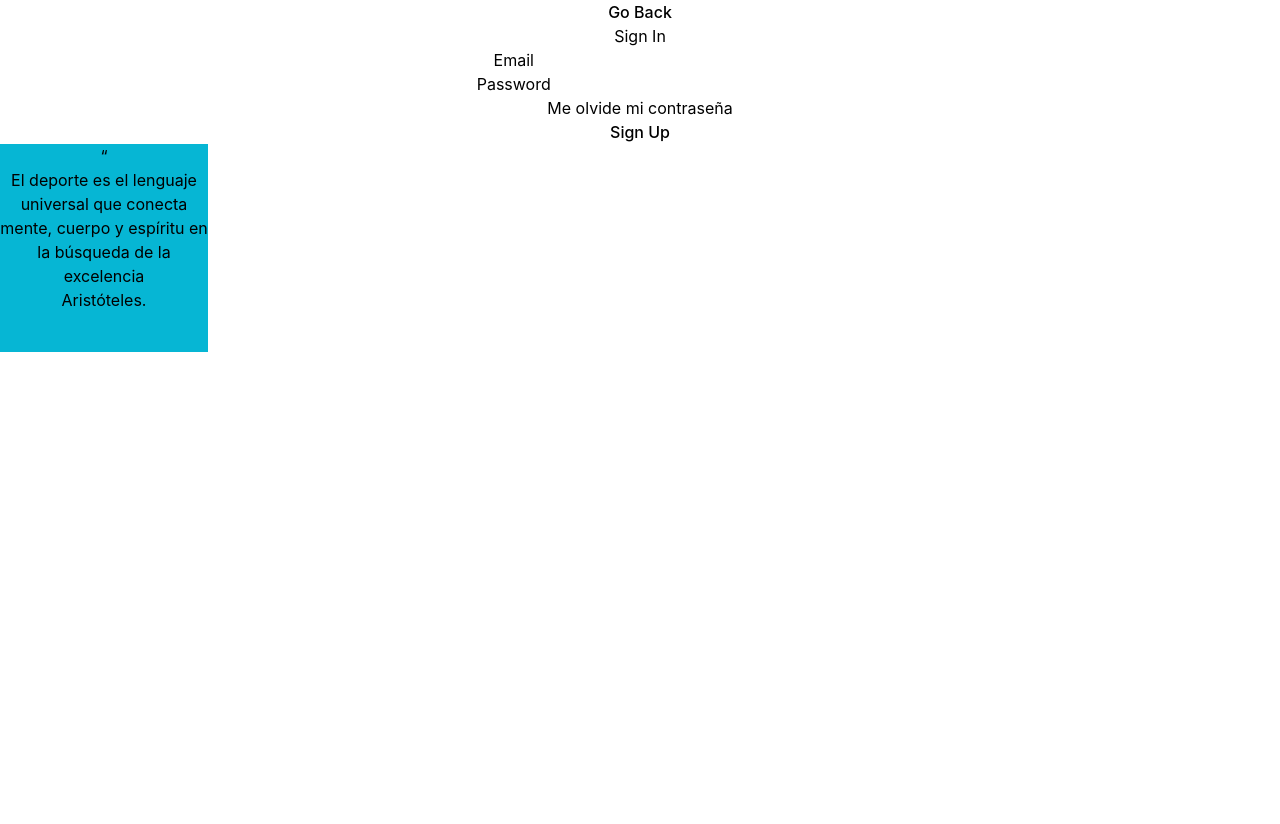
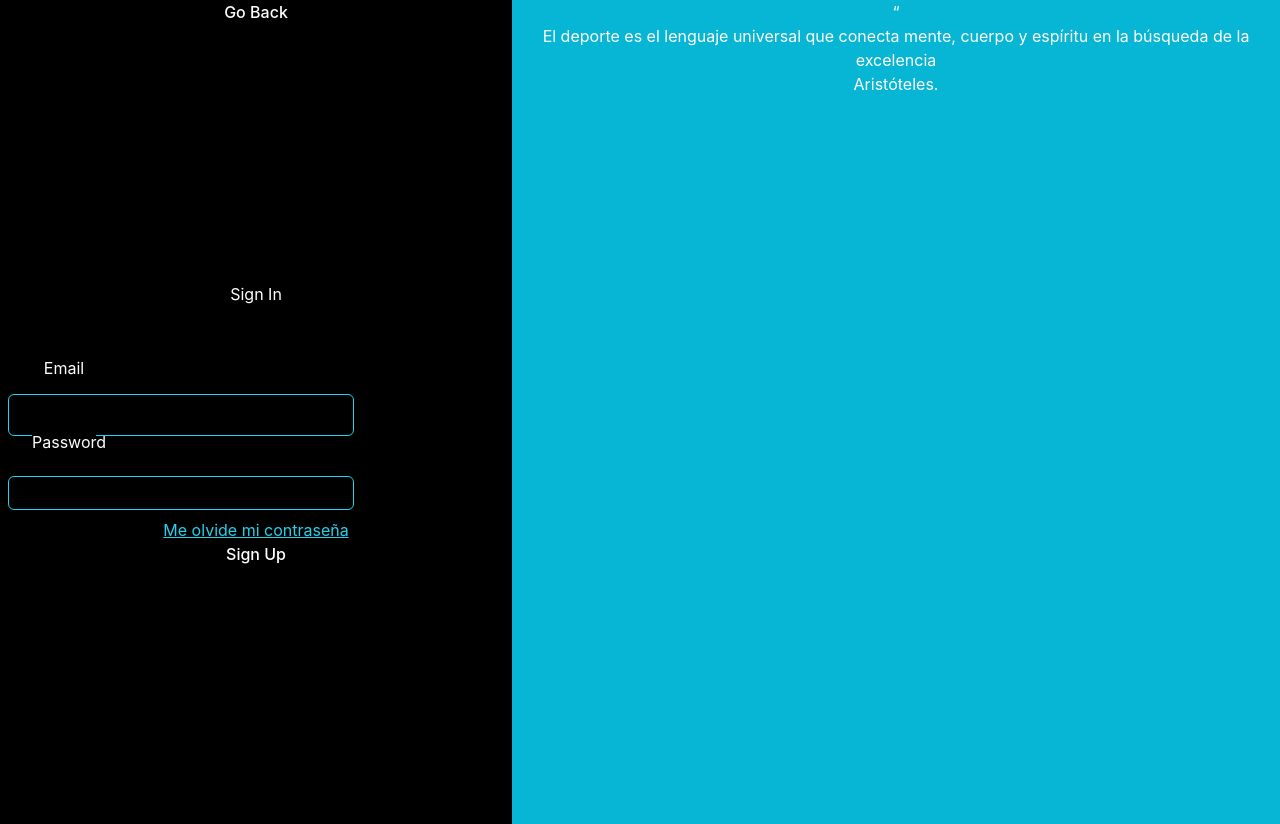
Before and after one commit to katherine-j-c-s/Ecomerce, a React (Vite) app in the folder ecomerce/Client/: page /signIn in a window 1280 px wide. Before the commit the page ends 800 px from the top, so only its background shows below. Built offline with nearby package versions, Linux system fonts and the light colour scheme.

Commit message:
almost finished the design of sngIn

```diff
--- a/ecomerce/Client/src/components/SignInForm/SignInForm.jsx
+++ b/ecomerce/Client/src/components/SignInForm/SignInForm.jsx
@@ -44,41 +44,49 @@ export default function SignInForm() {
         alert('listo')
     }
     return(
-        <div className='text-black'>
-            <div>
+        <div className='flex justify-between text-white'>
+            <div className='bg-black w-2/5'>
                 <Link to={'/'}>
-                    <p className='text-black'>Go Back</p>
+                    <p className='text-white'>Go Back</p>
                 </Link>
-                <h2>Sign In</h2>
+                <div className='flex flex-col align-middle justify-center h-screen '>
+                    <h2 className='mb-20'>Sign In</h2>
                     <form onSubmit={handleSubmit}>
-                    <label>Email </label>
+                        <div className='relative w-fit mb-6'>
+                            <label className='absolute w-16 bg-black h-fit bottom-16 left-8'>Email </label>
                             <input
+                                className='text-white m-2 border border-cyan-400 bg-transparent rounded-md p-2 pr-20 pl-4'
                                 name="email"
                                 value={inputs.email}
                                 onChange={handleChange}
                                 placeholder=""
                             ></input>
-                    <p>{errors.email}</p>
-                    <label>Password </label>
+                        </div>
+                        <p className='text-rose-500 relative bottom-0'>{errors.email}</p>
+                        <div className='relative w-fit'>
+                            <label className='absolute w-16 bg-black h-fit bottom-16 left-8'>Password </label>
                             <input
+                                className='text-white m-2 border border-cyan-400 bg-transparent rounded-md p-1 pr-20 pl-4'
                                 name="password"
                                 value={inputs.password}
                                 onChange={handleChange}
                                 placeholder=""
                             ></input>
-                    <p>{errors.password}</p>
-
-                    <p className='text-black'>Me olvide mi contraseña</p>
+                        </div>
+                        <p className='text-rose-500'>{errors.password}</p>
+                        <p className='text-cyan-400 underline'>Me olvide mi contraseña</p>
 
                         {Object.keys(errors).length === 0 ? (
                         <button type="submit">Ingresar</button>
                         ) : null}
                     </form>
                     <Link to={'/signUp'}>
-                    <p className='text-black'>Sign Up</p>
+                        <p className='text-white'>Sign Up</p>
                     </Link>
                 </div>
-            <div className='bg-cyan-500 w-52 h-52'>
+
+            </div>
+            <div className='flex w-3/5 bg-cyan-500  h-screm'>
                 <div>
                     <div>
                         <p>“</p>
```
Lines whose indentation alone changed are shown as unchanged.
